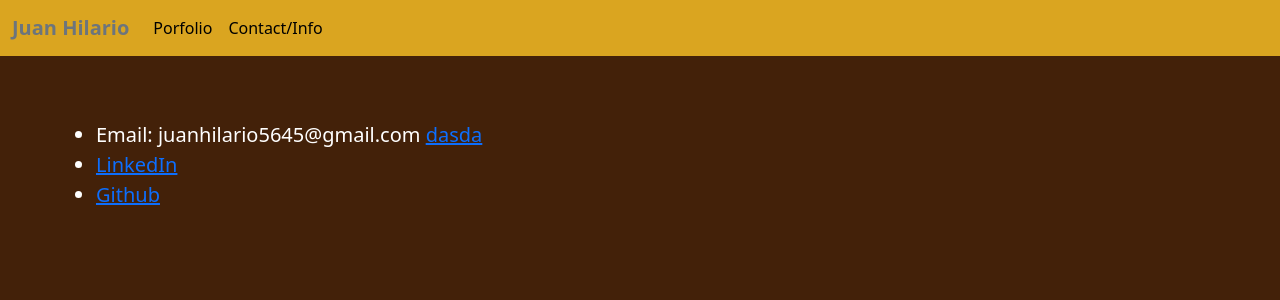
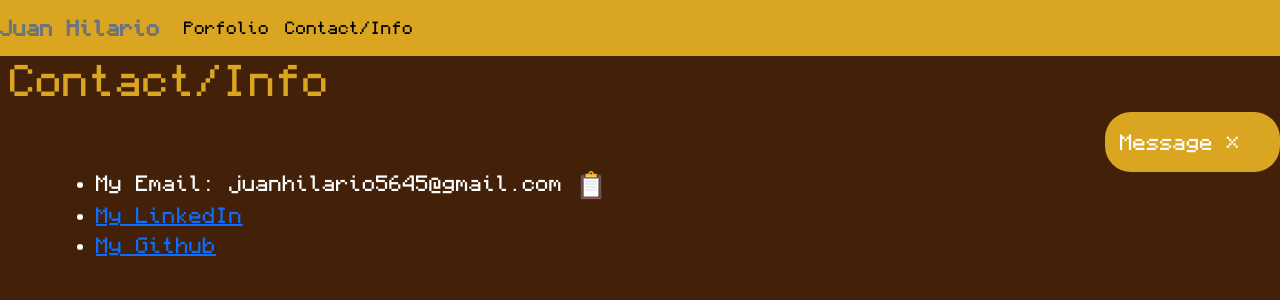
Before and after one commit to Juan-Hilario/PersonalWebsite, a Django app: page /ContactInfo in a window 1280 px wide. Shown: the top 300 px of the page. Run offline with Django 4.2, Linux system fonts and the light colour scheme.

Commit message:
Fonts Style and Copy email button
Made the font for the entire body Monocraft (minecraft text font). Created button to copy my email to the clipboard. Working on message with animation for this.

```diff
--- a/PersonalWebsite/PersonalWebsite/settings.py
+++ b/PersonalWebsite/PersonalWebsite/settings.py
@@ -116,8 +116,8 @@ USE_TZ = True
 # Static files (CSS, JavaScript, Images)
 # https://docs.djangoproject.com/en/4.2/howto/static-files/
 
-STATIC_URL = 'htmlManager/static/'
-STATICFILES_DIRS = [os.path.join(BASE_DIR, 'static')]
+STATIC_URL = 'static/'
+STATICFILES_DIRS = (os.path.join(BASE_DIR, 'static'),)
 
 # Default primary key field type
 # https://docs.djangoproject.com/en/4.2/ref/settings/#default-auto-field
--- a/PersonalWebsite/htmlManager/static/styles.css
+++ b/PersonalWebsite/htmlManager/static/styles.css
@@ -1,5 +1,40 @@
-.navigation{
-    font-family: Impact;
-    color: #432109;
+@font-face {
+    font-family: "Rubik";
+    src: url(assets/fonts/RubikMaps.ttf) format("trueType");
+}
+@font-face{
+    font-family: "Monocraft";
+    src: url(assets/fonts/Monocraft.ttf) format("trueType");
+}
+body{
+    font-family:"Monocraft" ;
+}
+.pageTitle{
+    margin-left: 10px;
+}
+
+.contentStyle1{
+    color: white;
+    position: absolute;
+    font-size: 30px;
+    margin-left: 5%;
+    margin-right: 5%;
+    margin-top:5%
+}
+
+.copyClipboardimg{
+    --size: 30px;
+    cursor: pointer;
+    width: var(--size);
+    height: var(--size)
+}
+
+.alert-box{
+    position:absolute;
+    right:0;
+    background-color: goldenrod;
     font-size: 20px;
+    padding:15px 40px 15px 15px;
+    border-radius: 26px;
+    color: white;
 }
--- a/PersonalWebsite/htmlManager/templates/htmlManager/ContactInfo.html
+++ b/PersonalWebsite/htmlManager/templates/htmlManager/ContactInfo.html
@@ -1,12 +1,30 @@
 {% extends "htmlManager/layout.html" %}
-
+{% load static %}
 {% block p %}
 
+<div class="alert-box">
+    Message
+    <span class="close-alert">&times;</span>
+</div>
+
 <ul style="color: white; font-size: 20px; margin-left: 5%;margin-right: 5%; margin-top:5%;">
-    <li>Email: juanhilario5645@gmail.com <a href="mailto:uanhilario5645@gmail.com">dasda</a></li>
-    <li><a href="https://www.linkedin.com/in/juan-hilario-884b0b23a/">LinkedIn</a></li>
-    <li><a href="https://github.com/Juan-Hilario?tab=overview&from=2024-01-01&to=2024-01-03">Github</a></li>
+    <li>
+        My Email: juanhilario5645@gmail.com
+        <img  onclick="copyText()" src="{% static '/assets/img/Clipboard_Icon.png' %}" alt="Copy" class="copyClipboardimg"/>
+    </li>
+    <li>
+        <a target="_blank" href="https://www.linkedin.com/in/juan-hilario-884b0b23a/">My LinkedIn</a>
+    </li>
+    <li>
+        <a target="_blank" href="https://github.com/Juan-Hilario?tab=overview&from=2024-01-01&to=2024-01-03">My Github</a>
+    </li>
 </ul>
 
+<script>
+    function copyText(){
+        navigator.clipboard.writeText("juanhilario5645@gmail.com");
+        window.alert("Copied to clipboard!");
+    }
+</script>
 
 {% endblock %}
--- a/PersonalWebsite/htmlManager/templates/htmlManager/layout.html
+++ b/PersonalWebsite/htmlManager/templates/htmlManager/layout.html
@@ -3,22 +3,17 @@
 <html>
     <head>
         <title>{{ title }}</title>
-        <link rel="stylesheet" href= "{% static 'styles.css' %}">
+
         <link href="https://cdn.jsdelivr.net/npm/bootstrap@5.3.2/dist/css/bootstrap.min.css" rel="stylesheet" integrity="sha384-T3c6CoIi6uLrA9TneNEoa7RxnatzjcDSCmG1MXxSR1GAsXEV/Dwwykc2MPK8M2HN" crossorigin="anonymous">
+        <link href= "{% static 'styles.css' %}" rel="stylesheet">
     </head>
     <body style="background-color:#432109">
         <script src="https://cdn.jsdelivr.net/npm/bootstrap@5.3.2/dist/js/bootstrap.bundle.min.js" integrity="sha384-C6RzsynM9kWDrMNeT87bh95OGNyZPhcTNXj1NW7RuBCsyN/o0jlpcV8Qyq46cDfL" crossorigin="anonymous"></script>
-        <!-- <div class="container-fluid">
-            <div class="row" id="sitelinks" style="background-color: goldenrod;">
-                <div class="col-md-4 col-sm-2 "><a href={% url 'index' %} class="navigation" >Home</a></div>
-                <div class="col-md-4 col-sm-2 "><a class="navigation"  href={% url 'portfolio' %}>Portfolio</a></div>
-                <div class="col-md-4 col-sm-4 "><a class="navigation"  href={% url 'contactInfo' %} >Contact/Info</a></div>
-            </div>
-        </div> -->
-        <!-- navbar -->
+
+        <!-- NavBar -->
         <nav class="navbar navbar-expand-md  navbar-light" style="background-color: goldenrod;">
-            <div class="container-xxl">
-                <a class="navbar-brand" href="{% url 'index' %}">
+            <!-- NavBrand -->
+            <a class="navbar-brand" href="{% url 'index' %}" style="color:rgb(39, 39, 159)">
                 <span class="fw-bold text-secondary">
                     Juan Hilario
                 </span>
@@ -28,10 +23,8 @@
             aria-controls="main-nav" arai-expanded="false" aria-label="Toggle navigation">
                 <span class="navbar-toggler-icon"></span>
             </button>
-
             <div class="collapse navbar-collapse justify-content-start align-center" id="main-nav">
                 <ul class="navbar-nav">
-
                     <li class="nav-item">
                         <a class="nav-link active" href="{% url 'portfolio' %}">
                             Porfolio
@@ -44,8 +37,13 @@
                     </li>
                 </ul>
             </div>
+        </nav>
+
+        <div class="pageTitle">
+            <header >
+                <h1  style="color: goldenrod">{{ title }}</h2>
+            </header>
         </div>
-          </nav>
 
         {% block p %}
 
```
Also changed, not shown: PersonalWebsite/htmlManager/templates/htmlManager/Home.html (+11 -6 lines), PersonalWebsite/htmlManager/templates/htmlManager/Portfolio.html (+6 -5 lines), PersonalWebsite/htmlManager/static/assets/fonts/Monocraft.ttf (added), PersonalWebsite/htmlManager/static/assets/img/Clipboard_Icon.png (added), PersonalWebsite/htmlManager/static/assets/img/IMG_1040.jpeg (added), PersonalWebsite/htmlManager/static/assets/img/IMG_1040.svg (added), PersonalWebsite/htmlManager/static/giphy.gif (added), 1 other file. Lines whose indentation alone changed are shown as unchanged.
